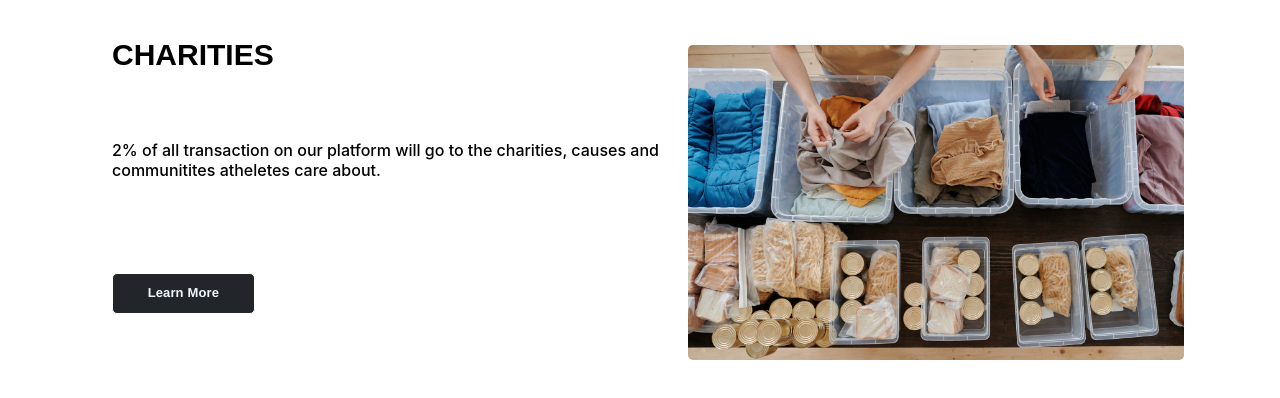
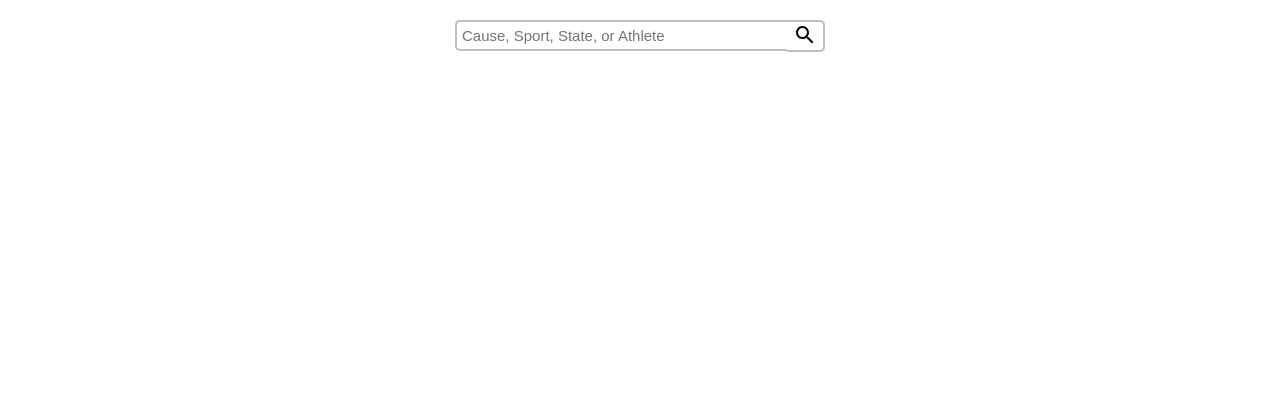
Before and after one commit to RakshitaPattar/Homepage-1, a React (Create React App) app: page / in a window 1280 px wide. Shown: the top 398 px of the page. Built offline with nearby package versions, Linux system fonts and the light colour scheme.

Commit message:
Search Bar for Charity page 2

```diff
--- a/package.json
+++ b/package.json
@@ -3,6 +3,8 @@
   "version": "0.1.0",
   "private": true,
   "dependencies": {
+    "@material-ui/core": "^4.12.3",
+    "@material-ui/icons": "^4.11.2",
     "@testing-library/jest-dom": "^5.16.1",
     "@testing-library/react": "^12.1.2",
     "@testing-library/user-event": "^13.5.0",
--- a/src/App.css
+++ b/src/App.css
@@ -69,7 +69,7 @@
   vertical-align: middle;
   white-space: nowrap;
 }
-button:hover {
+.charity button:hover {
   cursor: pointer;
   transform: scale(1.2);
   transition-duration: 0.25s;
@@ -109,3 +109,35 @@ img:hover {
   padding: 1rem;
   margin-top: 5px;
 }
+
+.charity2 .searchbardiv {
+  width: 100%;
+  height: 20%;
+  justify-content: center;
+  align-items: flex-start;
+  display: flex;
+  padding: 20px;
+}
+
+.charity2 .searchbar {
+  width: 20rem;
+  border-radius: 5px 0px 0px 5px;
+  border-width: 2px;
+  border-color: rgb(190, 189, 189);
+  border-right: none;
+  font-size: 15px;
+  padding: 5px;
+  border-style: solid;
+  border-right-width: 0px;
+}
+
+.charity2 .search-button {
+  background-color: white;
+  border-width: 2px;
+  border-color: rgb(190, 189, 189);
+  border-left: none;
+  height: 31.5px;
+  border-radius: 0px 5px 5px 0px;
+  border-style: solid;
+  border-left-width: 0px;
+}
--- a/src/App.js
+++ b/src/App.js
@@ -1,9 +1,10 @@
 import "./App.css";
 import Charity from "./Components/Charity";
+import CharityPage2 from "./Components/Charity_2";
 function App() {
   return (
     <div>
-      <Charity />
+      <CharityPage2 />
     </div>
   );
 }
--- /dev/null
+++ b/src/Components/Charity_2.js
@@ -0,0 +1,25 @@
+import React, { Component } from "react";
+import SearchIcon from "@material-ui/icons/Search";
+
+function CharityPage2() {
+  return (
+    <>
+      <div className="container charity2">
+        <div className="searchbardiv">
+          <input
+            className="searchbar"
+            type="text"
+            id="header-search"
+            placeholder="Cause, Sport, State, or Athlete"
+            name="s"
+          />
+          <button className="search-button">
+            <SearchIcon />
+          </button>
+        </div>
+      </div>
+    </>
+  );
+}
+
+export default CharityPage2;
```
Also changed, not shown: 1 other file (tests, documents, lock files or other folders).
